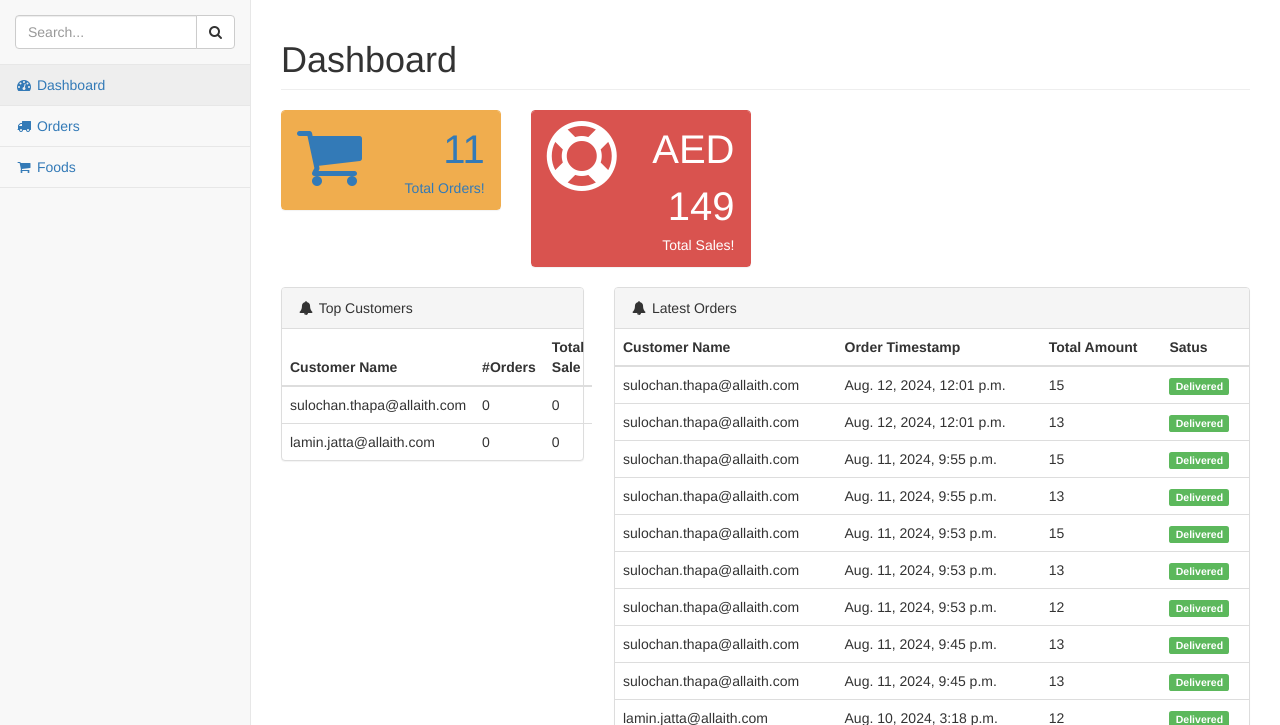
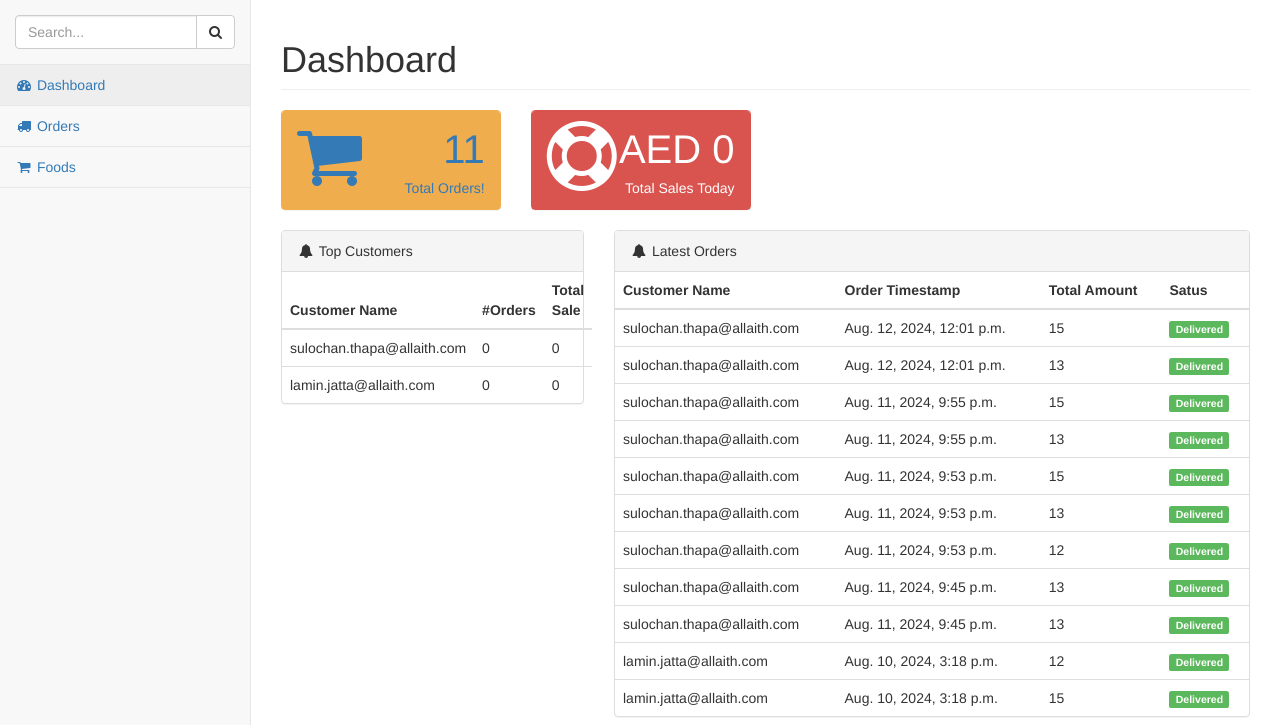
Before and after one commit to sulochan19/allaith_shop, a Django app: a page that uses hotel/templates/admin_temp/index.html in a window 1280 px wide. Shown: the part 51-776 px from the top of the page. Run offline with Django 3.2, Linux system fonts and the light colour scheme; a user stored in the database is signed in; data comes from the database, SQL or seed files in the repository; both versions use the stored data as it was after the commit; some libraries are stand-ins or nearby versions.

Commit message:
add sales today in views

```diff
--- a/hotel/templates/admin_temp/index.html
+++ b/hotel/templates/admin_temp/index.html
@@ -64,7 +64,7 @@
                         </div>
                         <div class="col-xs-9 text-right">
                             <div class="huge">AED {{sales}}</div>
-                            <div>Total Sales!</div>
+                            <div>Total Sales Today</div>
                         </div>
                     </div>
                 </div>
--- a/hotel/views.py
+++ b/hotel/views.py
@@ -35,7 +35,7 @@ def signup(request):
 def dashboard_admin(request):
     orders = Order.objects.count()
     customers = Customer.objects.count()
-    completed_orders = Order.objects.filter(delivery_status="Completed")
+    completed_orders = Order.objects.filter(delivery_status="Completed",   order_timestamp__date=timezone.now().date())
     top_customers = Customer.objects.filter().order_by('-total_sale')
     latest_orders = Order.objects.filter().order_by('-order_timestamp')
     sales = 0
```
Also changed, not shown: db.sqlite3.
